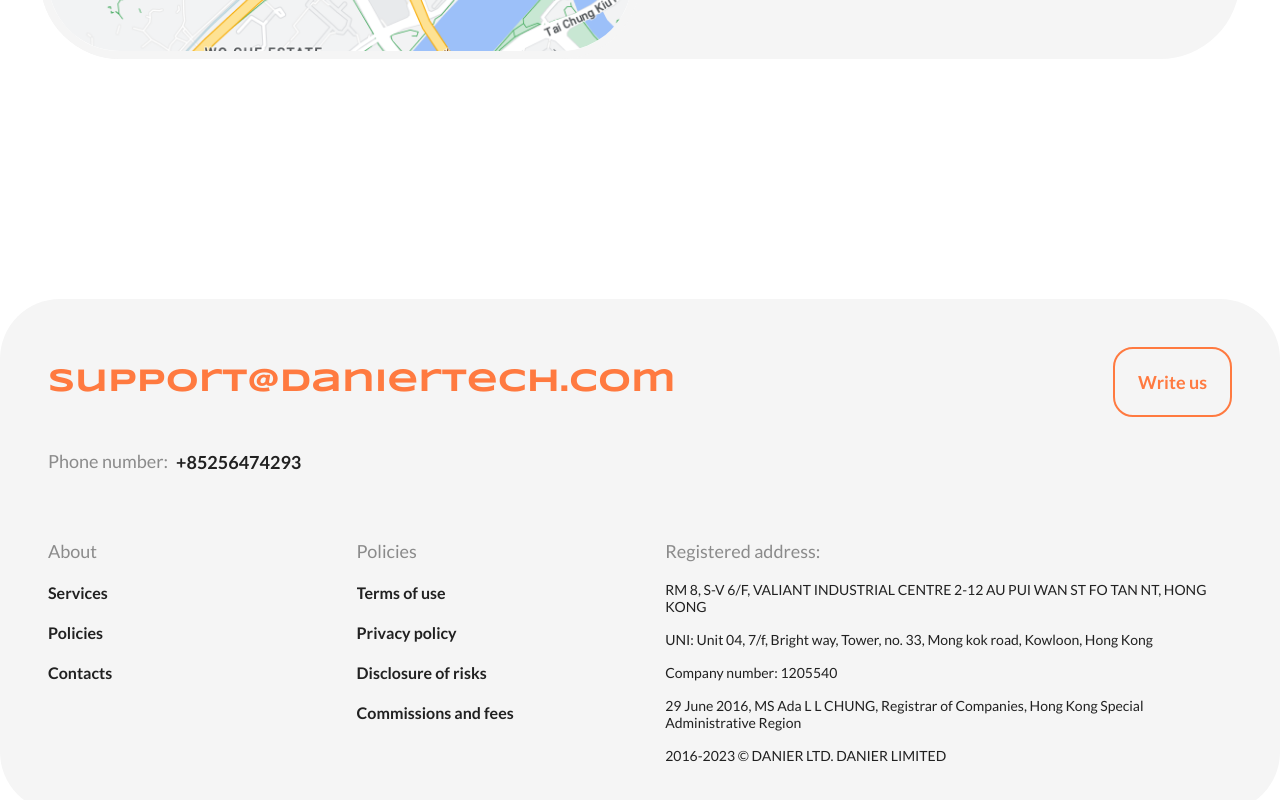
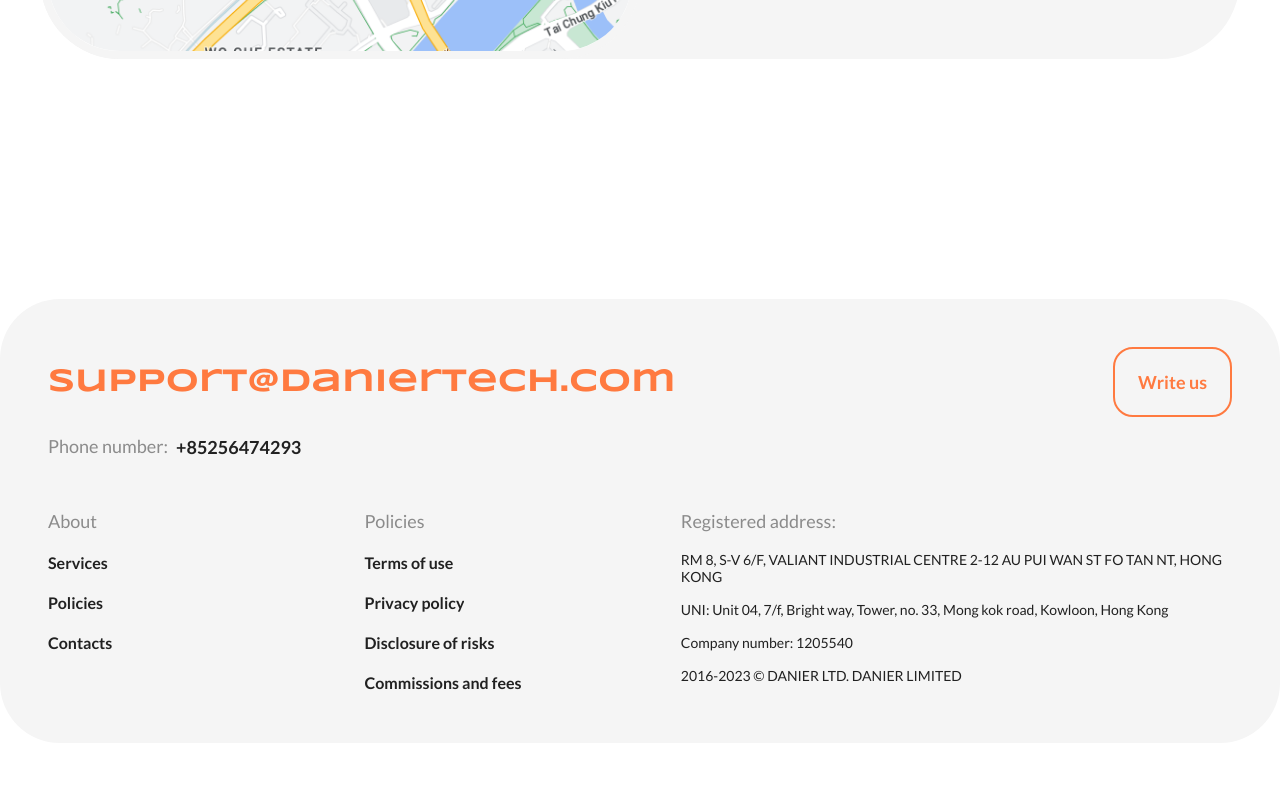
Before and after one commit to condratf/n2m, a Next.js app: page /ourservices in a window 1280 px wide. Shown: the part 6902-7702 px from the top of the page. After the commit the page ends 7645 px from the top, so only its background shows below. Built offline with nearby package versions, Linux system fonts and the light colour scheme.

Commit message:
DEV-11145 some changes

```diff
--- a/src/components/layout/Footer/resources.ts
+++ b/src/components/layout/Footer/resources.ts
@@ -19,6 +19,6 @@ export const licensesLinks = [
   { name: 'RM 8, S-V 6/F, VALIANT INDUSTRIAL CENTRE 2-12 AU PUI WAN ST FO TAN NT, HONG KONG', href: '' },
   { name: 'UNI: Unit 04, 7/f, Bright way, Tower, no. 33, Mong kok road, Kowloon, Hong Kong', href: '' },
   { name: 'Company number: 1205540', href: '' },
-  { name: '29 June 2016, MS Ada L L CHUNG, Registrar of Companies, Hong Kong Special Administrative Region', href: '' },
+  //{ name: '29 June 2016, MS Ada L L CHUNG, Registrar of Companies, Hong Kong Special Administrative Region', href: '' },
   { name: '2016-2023 © DANIER LTD. DANIER LIMITED', href: '' },
 ]
--- a/src/components/layout/Footer/styles.module.scss
+++ b/src/components/layout/Footer/styles.module.scss
@@ -73,7 +73,7 @@
   padding: 0px;
   gap: 32px;
   width: 303px;
-  height: 57px;
+  //height: 57px;
   align-self: baseline;
   margin-bottom: 32px;
 
@@ -87,7 +87,7 @@
   align-items: center;
   gap: 8px;
   //width: 145px;
-  height: 57px;
+  //height: 57px;
 
   @media #{$mobile} {
     flex-direction: column;
```
